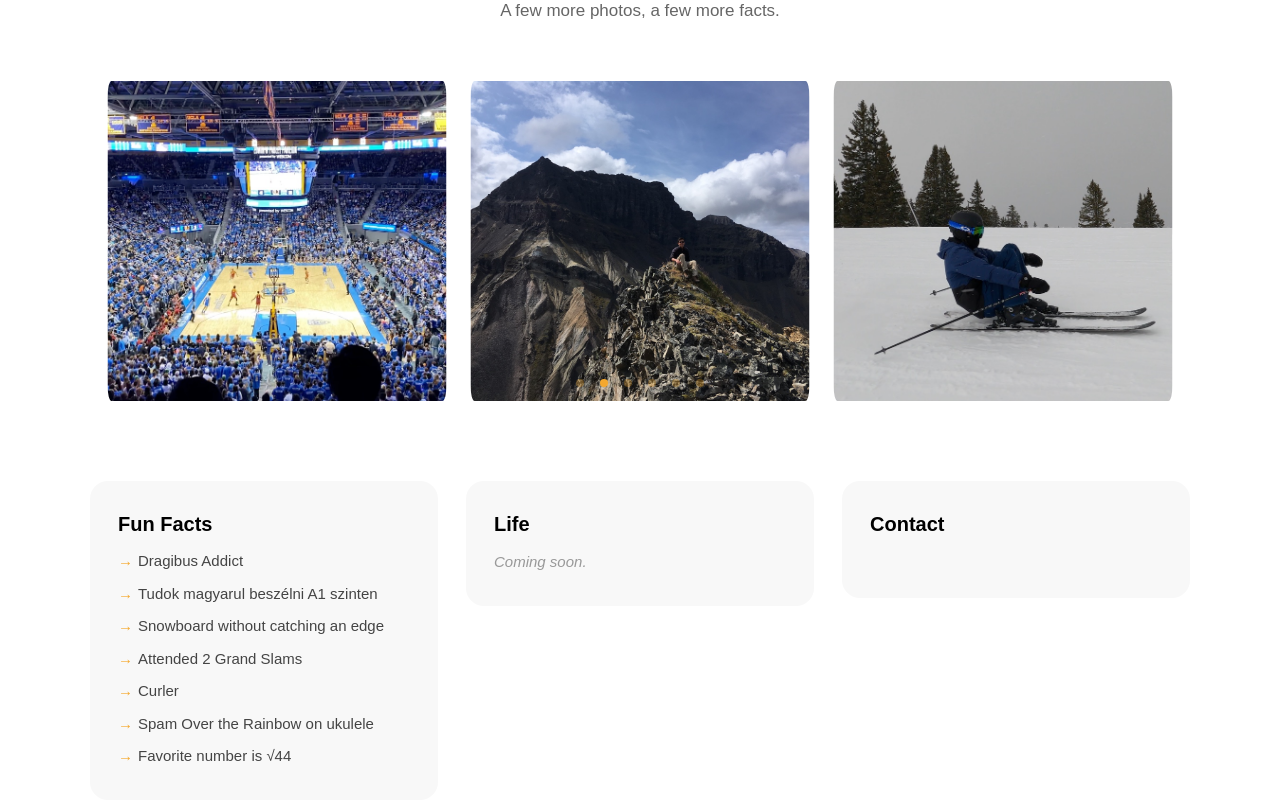
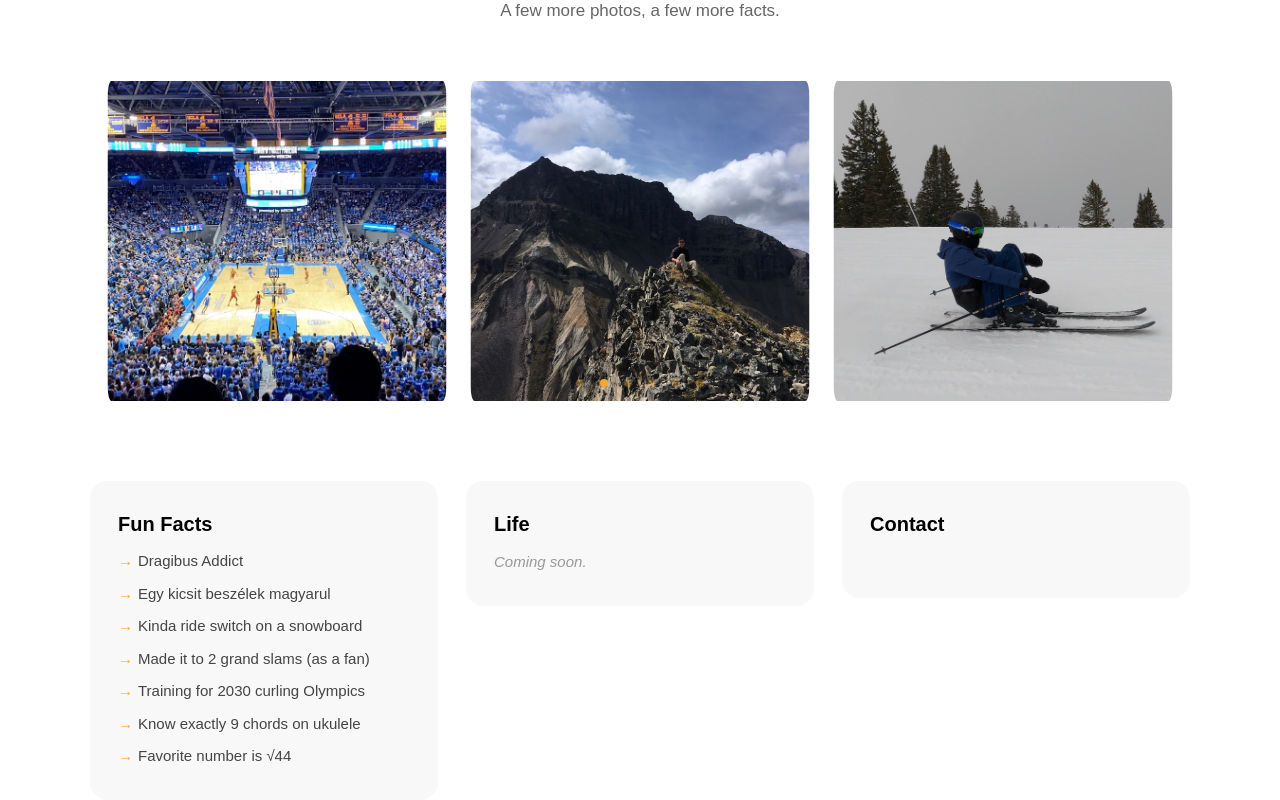
Before and after one commit to cbucquet/charles-website, a React (Create React App) app: page /about in a window 1280 px wide. Shown: the part 236-1036 px from the top of the page. Built offline with nearby package versions, Linux system fonts and the light colour scheme; some icons are missing.

Commit message:
Minor changes to text and images

```diff
--- a/src/App.css
+++ b/src/App.css
@@ -1,5 +1,5 @@
 .App {
-  background-color: #f4f4f4;
+  background-color: #ffffff;
   min-height: 100vh;
 }
 
@@ -287,7 +287,7 @@ nav a {
 }
 
 .cardButtonOutline:hover:not(:disabled) {
-  background-color: #f4f4f4;
+  background-color: #f9f9f9;
   transform: translateY(-1px);
 }
 
@@ -336,7 +336,7 @@ nav a {
   gap: 70px;
   position: relative;
   padding: 40px 40px 80px;
-  background: linear-gradient(180deg, #fafafa 0%, #f0f0f0 100%);
+  background: #ffffff;
   perspective: 1000px;
 }
 
@@ -497,7 +497,7 @@ nav a {
   border-radius: 16px;
   overflow: hidden;
   box-shadow: 0 14px 34px rgba(0, 0, 0, 0.1);
-  background-color: #f4f4f4;
+  background-color: #f9f9f9;
   display: flex;
   align-items: center;
   justify-content: center;
@@ -560,7 +560,7 @@ nav a {
 /* CTA cards */
 .cta-section {
   padding: 100px 20px;
-  background-color: #f4f4f4;
+  background-color: #ffffff;
 }
 
 .cta-grid {
--- a/src/pages/About.js
+++ b/src/pages/About.js
@@ -108,11 +108,11 @@ const About = () => {
           <h3>Fun Facts</h3>
           <ul className="about-facts-list">
             <li>Dragibus Addict</li>
-            <li>Tudok magyarul beszélni A1 szinten</li>
-            <li>Snowboard without catching an edge</li>
-            <li>Attended 2 Grand Slams</li>
-            <li>Curler</li>
-            <li>Spam Over the Rainbow on ukulele</li>
+            <li>Egy kicsit beszélek magyarul</li>
+            <li>Kinda ride switch on a snowboard</li>
+            <li>Made it to 2 grand slams (as a fan)</li>
+            <li>Training for 2030 curling Olympics</li>
+            <li>Know exactly 9 chords on ukulele</li>
             <li>Favorite number is √44</li>
           </ul>
         </motion.div>
--- a/src/pages/Home.js
+++ b/src/pages/Home.js
@@ -111,12 +111,12 @@ const Home = () => {
   };
 
   const startIdlePhotoDrift = () => {
-    idleAnimRef.current.x = animate(rawRotateX, [0, 1.6, 0, -1.6, 0], {
+    idleAnimRef.current.x = animate(rawRotateX, [0, 4, 0, -4, 0], {
       duration: 7,
       repeat: Infinity,
       ease: "easeInOut",
     });
-    idleAnimRef.current.y = animate(rawRotateY, [0, -2, 0, 2, 0], {
+    idleAnimRef.current.y = animate(rawRotateY, [0, -3, 0, 5, 0], {
       duration: 9,
       repeat: Infinity,
       ease: "easeInOut",
```
Also changed, not shown: public/og-image.jpg, src/images/graduation.jpeg.
